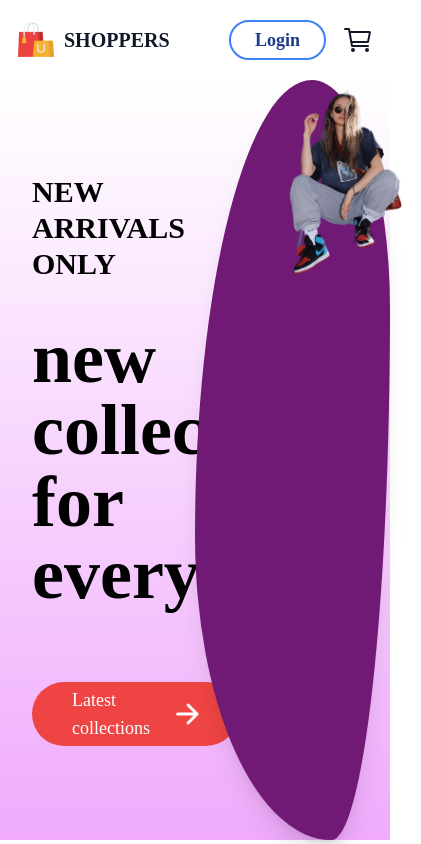
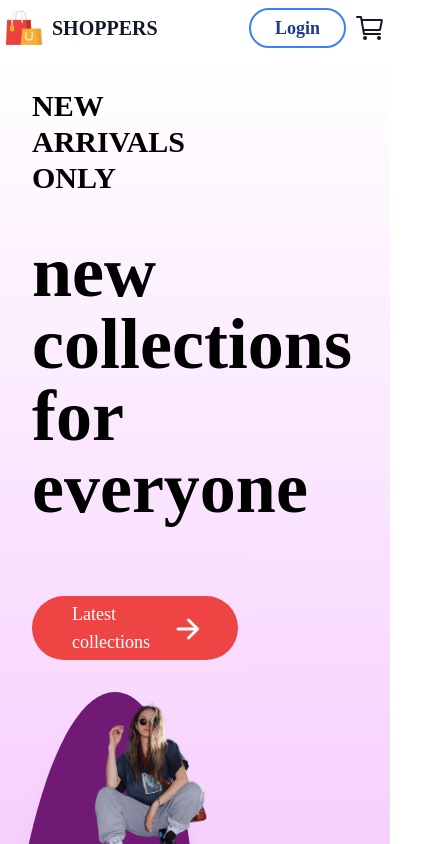
Before and after one commit to alfasierraconnects/e-commerce-app-react, a React (Create React App) app: page / in a window 390 px wide. Shown: the top 844 px of the page, 421 px wide, since content can reach past the window. Built offline with nearby package versions, Linux system fonts and the light colour scheme; no server answers.

Commit message:
deploying in netlify

```diff
--- a/src/App.js
+++ b/src/App.js
@@ -7,7 +7,6 @@ import Product from "./pages/Product";
 import Signup from "./pages/Signup";
 import Login from "./pages/Login";
 import Cart from "./pages/Cart";
-import AddressPage from "./pages/AddressPage";
 import Orders from "./pages/Orders";
 import Footer from "./components/Footer";
 import men_banner from "./Assets/banner_mens.png";
@@ -43,7 +42,6 @@ const App = () => {
           <Route path="/cart" element={<Cart />} />
           <Route element={<PrivateRoutes />}>
             <Route path="/checkout" element={<Checkout />} />
-            <Route path="/address" element={<AddressPage />} />
             <Route path="/orders" element={<Orders />} />
           </Route>
         </Routes>
--- a/src/Appwrite/DatabaseContext.js
+++ b/src/Appwrite/DatabaseContext.js
@@ -85,7 +85,8 @@ const DatabaseContextProvider = (props) => {
         // console.log(response);
       },
       function (error) {
-        console.log(error);
+        // console.log(error);
+        setOrders([]);
         toast.error("Unable to fetch your order!");
       }
     );
--- a/src/components/AccountModal.js
+++ b/src/components/AccountModal.js
@@ -40,7 +40,6 @@ const AccountModal = () => {
           </div>
           <div className="px-6 py-4 flex flex-col gap-2">
             <Link to="/orders">Your Orders</Link>
-            <Link to="/address">Your Addresses</Link>
             <button
               className="border-2 border-fuchsia-600 hover:border-fuchsia-950 active:bg-fuchsia-500 px-6 py-1 rounded-full"
               onClick={() => logoutUser()}
--- a/src/components/Hero.js
+++ b/src/components/Hero.js
@@ -4,7 +4,7 @@ import hero_image from "../Assets/hero_image.png";
 const Hero = () => {
   return (
     <div className="bg-gradient-to-b from-white to-fuchsia-300 ">
-      <div className=" md:w-[85%] m-auto flex justify-between">
+      <div className=" md:w-[85%] m-auto md:flex justify-between">
         <div className="flex flex-col justify-center items-start w-[40%] p-8 gap-10">
           <h2 className="font-semibold text-3xl">NEW ARRIVALS ONLY</h2>
           <p className="font-semibold mb-8 text-7xl">
--- a/src/components/Navbar.js
+++ b/src/components/Navbar.js
@@ -12,7 +12,7 @@ const Navbar = () => {
   const { user } = useAuth();
 
   return (
-    <div className="text-gray-900 p-4 font-semibold text-lg">
+    <div className="text-gray-900 p-1 sm:p-4 font-semibold text-lg">
       <div className="flex items-center justify-between">
         <Link
           to="/"
@@ -72,7 +72,7 @@ const Navbar = () => {
             </Link>
           </div>
         </div>
-        <div className="flex items-center space-x-4 relative">
+        <div className="flex items-center gap-2 sm:gap-4 relative">
           {user !== null && <AccountModal />}
           {user === null && (
             <Link
--- a/src/pages/AddressPage.js
+++ /dev/null
@@ -1,7 +0,0 @@
-import React from "react";
-
-const AddressPage = () => {
-  return <div>AddressPage</div>;
-};
-
-export default AddressPage;
--- a/src/pages/Checkout.js
+++ b/src/pages/Checkout.js
@@ -50,12 +50,12 @@ const Checkout = () => {
       transactionId: uuid.v4(),
       "date-purchased": new Date().toISOString(),
     };
-    console.log(document);
+    // console.log(document);
     createNewOrder(document);
     setCartItems([]);
     setTimeout(() => {
       navigate("/orders");
-    }, 3000);
+    }, 5000);
   };
 
   const isFormValid = () => {
--- a/src/pages/Orders.js
+++ b/src/pages/Orders.js
@@ -9,7 +9,7 @@ const Orders = () => {
   const { fetchOrders, orders } = useContext(DatabaseContext);
   const { user } = useAuth();
   const userId = user ? user.$id : "nouser";
-  console.log(orders);
+  // console.log(orders);
 
   useEffect(() => {
     fetchOrders(userId);
```
